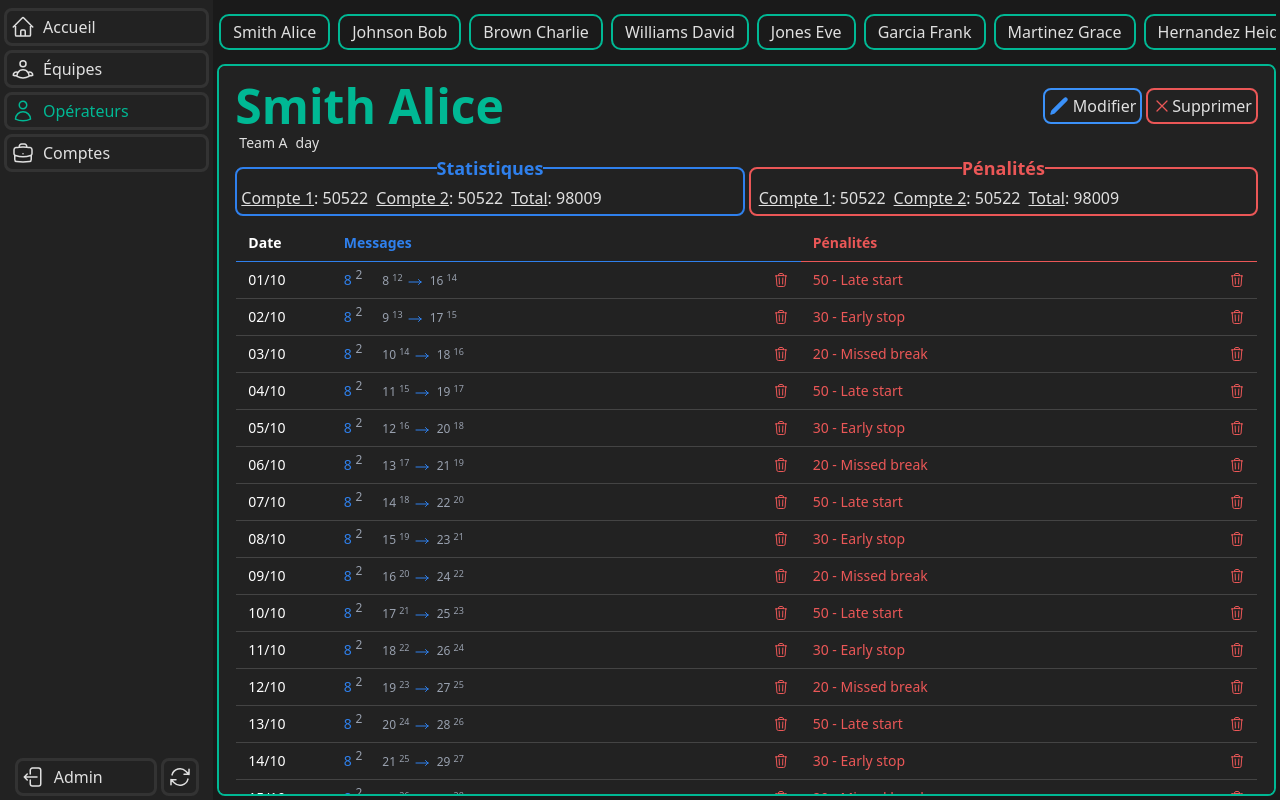
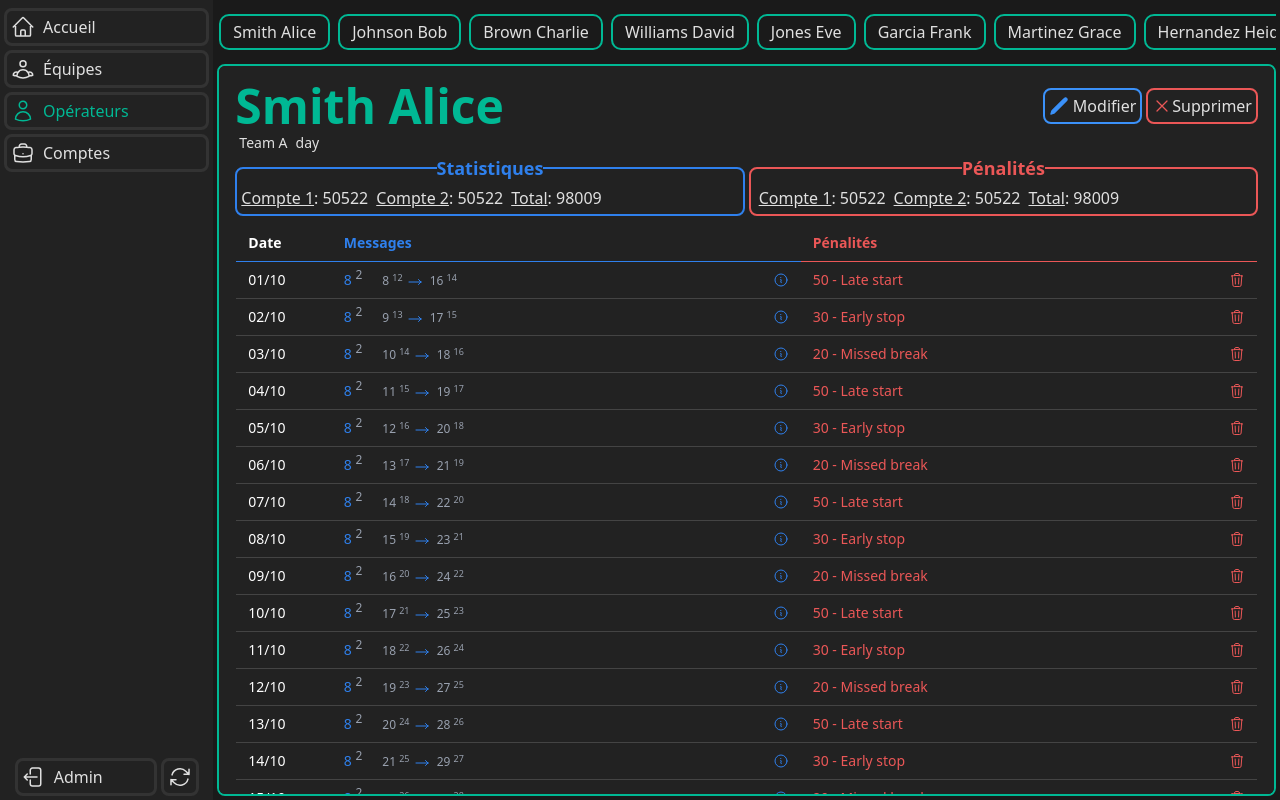
Before and after one commit to wallcreation/OPS-Front, a Vue app: page /admin/operators in a window 1280 px wide. Built offline with nearby package versions, Linux system fonts and the light colour scheme.

Commit message:
refactor: simplify SVG class usage in OperatorInfo component

```diff
--- a/src/components/OperatorInfo.vue
+++ b/src/components/OperatorInfo.vue
@@ -161,12 +161,12 @@
                     viewBox="0 0 24 24"
                     stroke-width="1.5"
                     stroke="currentColor"
-                    class="size-4 text-[#EB5757]"
+                    class="size-4"
                   >
                     <path
                       stroke-linecap="round"
                       stroke-linejoin="round"
-                      d="m14.74 9-.346 9m-4.788 0L9.26 9m9.968-3.21c.342.052.682.107 1.022.166m-1.022-.165L18.16 19.673a2.25 2.25 0 0 1-2.244 2.077H8.084a2.25 2.25 0 0 1-2.244-2.077L4.772 5.79m14.456 0a48.108 48.108 0 0 0-3.478-.397m-12 .562c.34-.059.68-.114 1.022-.165m0 0a48.11 48.11 0 0 1 3.478-.397m7.5 0v-.916c0-1.18-.91-2.164-2.09-2.201a51.964 51.964 0 0 0-3.32 0c-1.18.037-2.09 1.022-2.09 2.201v.916m7.5 0a48.667 48.667 0 0 0-7.5 0"
+                      d="m11.25 11.25.041-.02a.75.75 0 0 1 1.063.852l-.708 2.836a.75.75 0 0 0 1.063.853l.041-.021M21 12a9 9 0 1 1-18 0 9 9 0 0 1 18 0Zm-9-3.75h.008v.008H12V8.25Z"
                     />
                   </svg>
                 </button>
```
